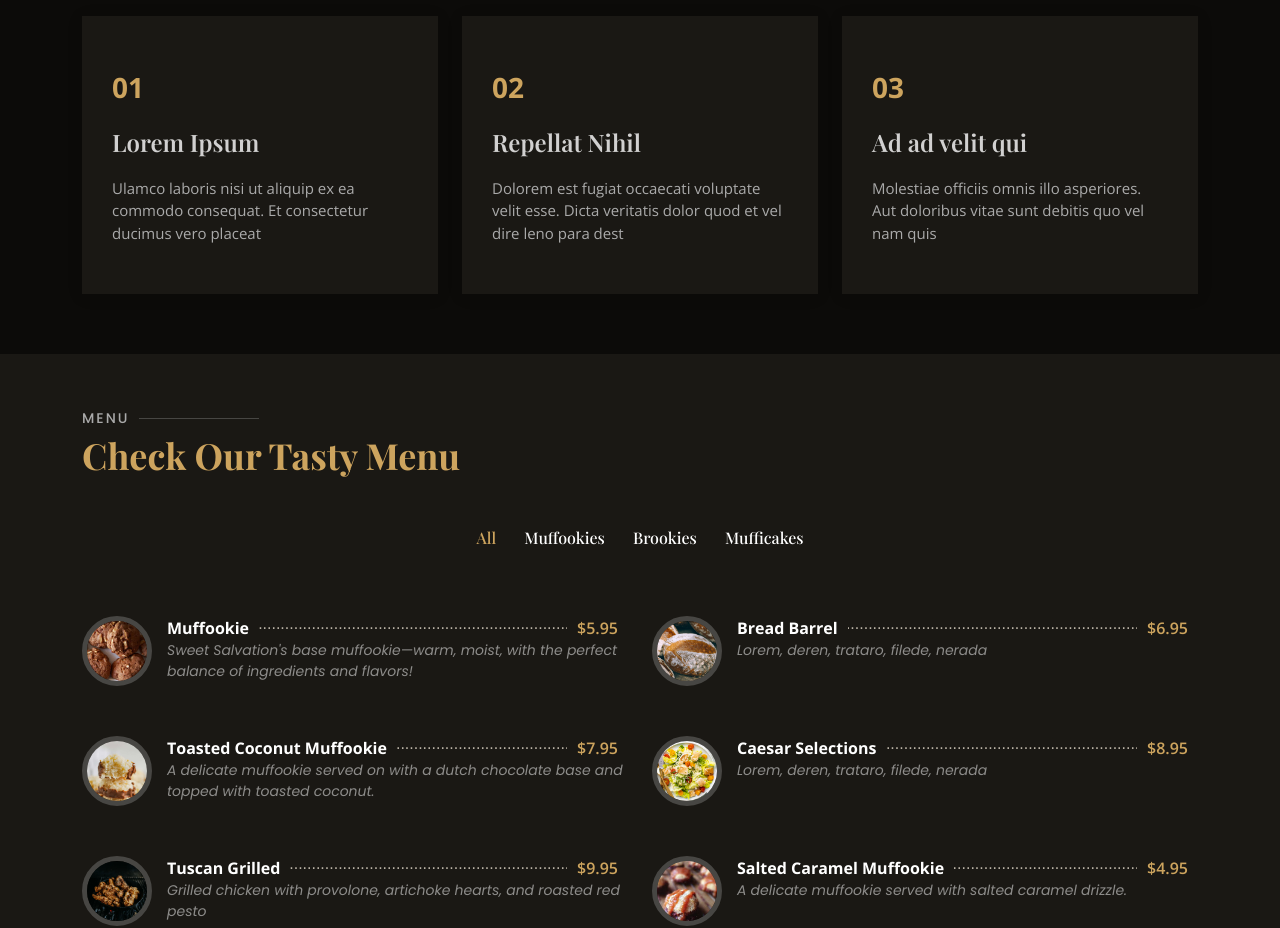
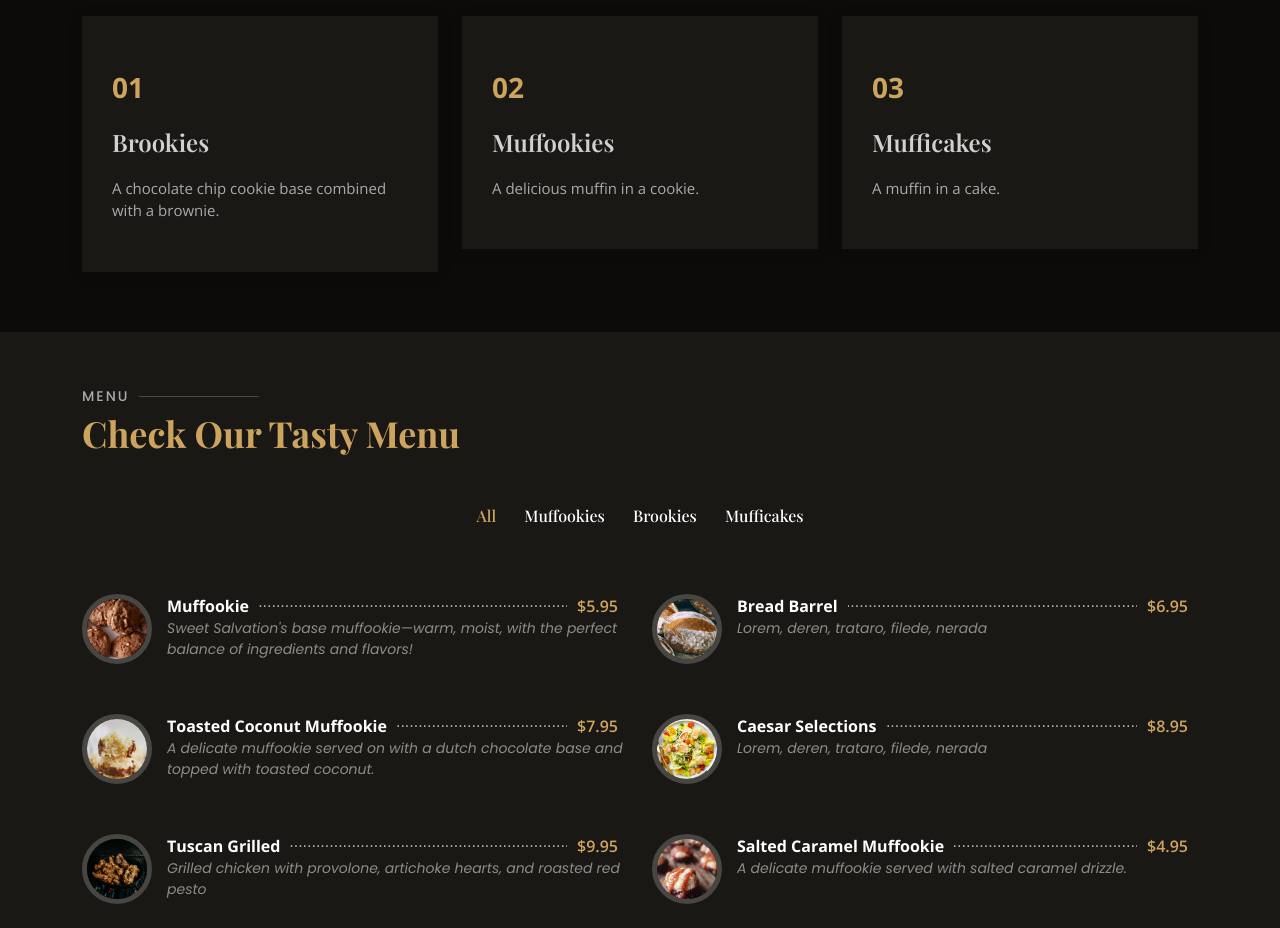
Before and after one commit to ustropics/SweetSalvation, a plain HTML site: page index.html in a window 1280 px wide. Shown: the part 1520-2448 px from the top of the page. Drawn offline with nearby package versions, Linux system fonts and the light colour scheme; a web font is replaced by a local one.

Commit message:
new image

```diff
--- a/index.html
+++ b/index.html
@@ -167,24 +167,24 @@
           <div class="col-lg-4">
             <div class="box" data-aos="zoom-in" data-aos-delay="100">
               <span>01</span>
-              <h4>Lorem Ipsum</h4>
-              <p>Ulamco laboris nisi ut aliquip ex ea commodo consequat. Et consectetur ducimus vero placeat</p>
+              <h4>Brookies</h4>
+              <p>A chocolate chip cookie base combined with a brownie.</p>
             </div>
           </div>
 
           <div class="col-lg-4 mt-4 mt-lg-0">
             <div class="box" data-aos="zoom-in" data-aos-delay="200">
               <span>02</span>
-              <h4>Repellat Nihil</h4>
-              <p>Dolorem est fugiat occaecati voluptate velit esse. Dicta veritatis dolor quod et vel dire leno para dest</p>
+              <h4>Muffookies</h4>
+              <p>A delicious muffin in a cookie.</p>
             </div>
           </div>
 
           <div class="col-lg-4 mt-4 mt-lg-0">
             <div class="box" data-aos="zoom-in" data-aos-delay="300">
               <span>03</span>
-              <h4> Ad ad velit qui</h4>
-              <p>Molestiae officiis omnis illo asperiores. Aut doloribus vitae sunt debitis quo vel nam quis</p>
+              <h4>Mufficakes</h4>
+              <p>A muffin in a cake.</p>
             </div>
           </div>
 
```
Also changed, not shown: assets/img/menu/reeses-brookie.jpg (added).
